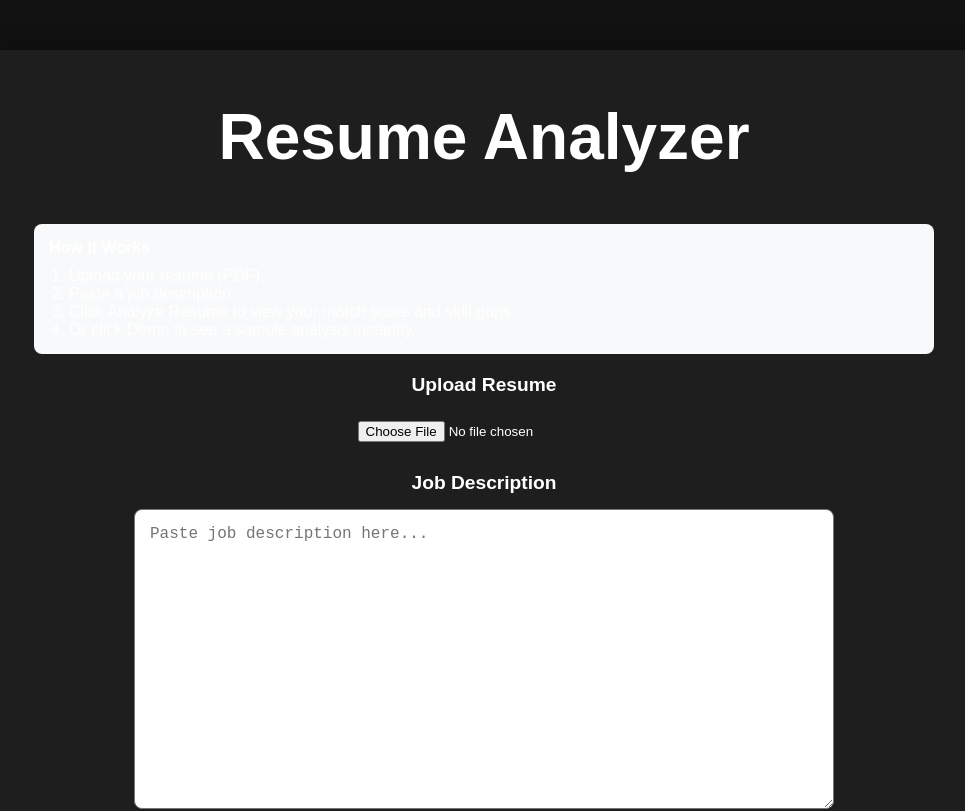
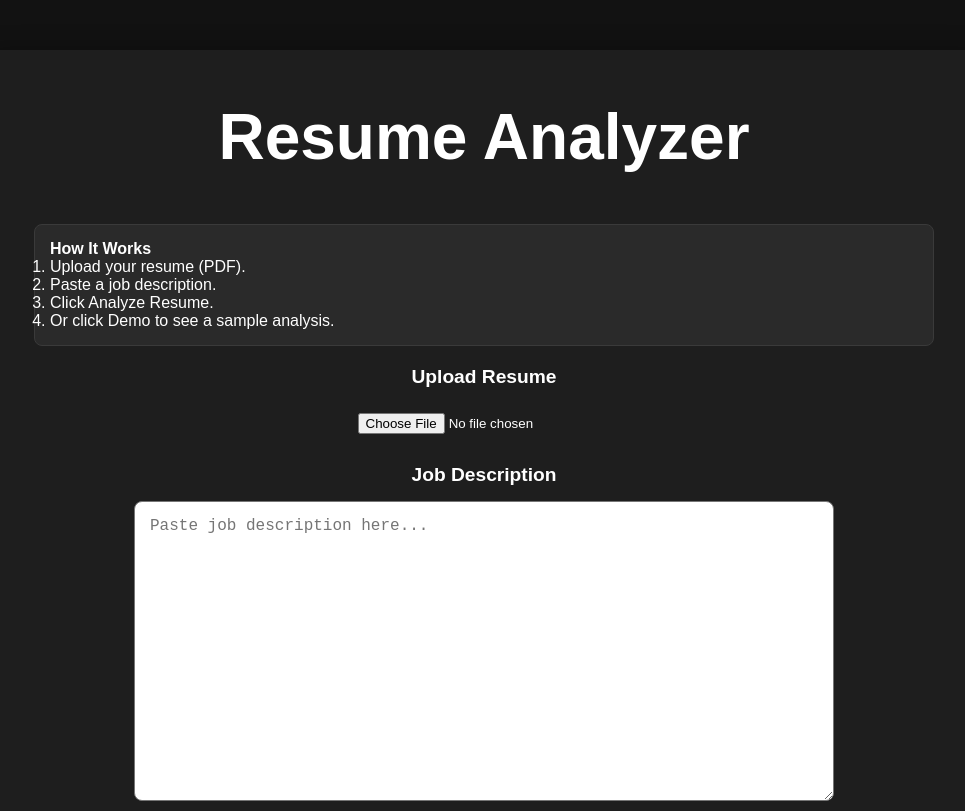
Before and after one commit to JeancarlosG97/resume-analyzer-ui, a React (Vite) app: page / in a window 1280 px wide. Shown: the top 811 px of the page, without its empty margins (156-1121 px from the left). Built offline with nearby package versions, Linux system fonts and the light colour scheme.

Commit message:
instructions

```diff
--- a/src/App.css
+++ b/src/App.css
@@ -128,18 +128,11 @@ button:hover {
 }
 
 .instructions {
-    background-color: #f8f9fa;
+    background-color: #2a2a2a;
+    color: white;
     padding: 15px;
     border-radius: 8px;
     margin-bottom: 20px;
     text-align: left;
+    border: 1px solid #3a3a3a;
 }
-
-.instructions p {
-    margin-top: 0;
-    font-weight: bold;
-}
-
-.instructions ol {
-    margin: 10px 0 0 20px;
-}
--- a/src/App.jsx
+++ b/src/App.jsx
@@ -44,8 +44,8 @@ function App() {
                 <ol>
                     <li>Upload your resume (PDF).</li>
                     <li>Paste a job description.</li>
-                    <li>Click Analyze Resume to view your match score and skill gaps.</li>
-                    <li>Or click Demo to see a sample analysis instantly.</li>
+                    <li>Click Analyze Resume.</li>
+                    <li>Or click Demo to see a sample analysis.</li>
                 </ol>
             </div>
 
```
